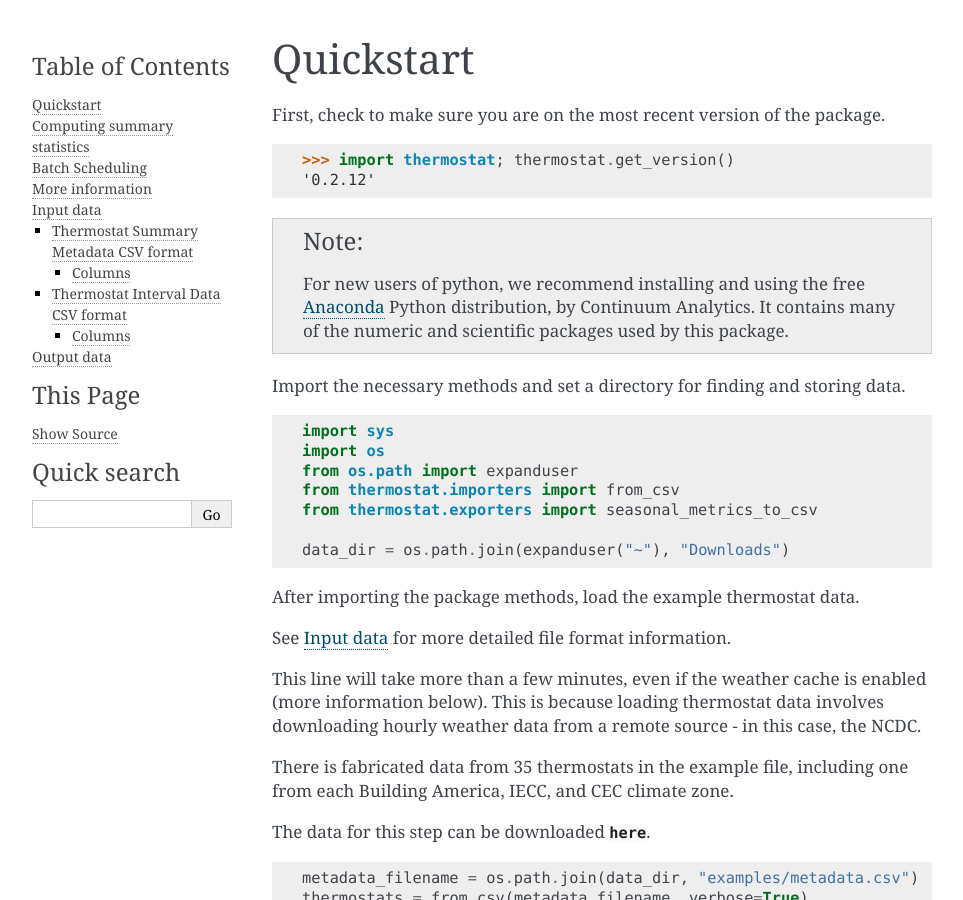
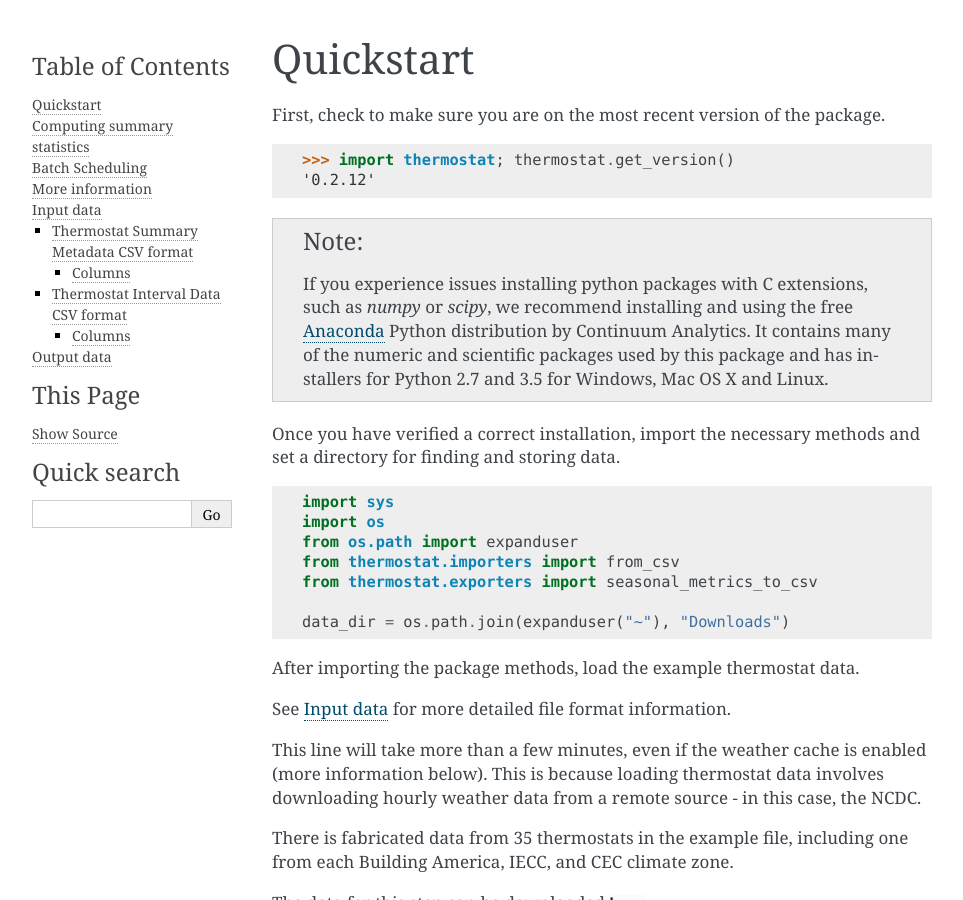
Before and after one commit to EPAENERGYSTAR/epathermostat, a Sphinx documentation site: the page built from docs/tutorial.rst, in a window 1280 px wide and 900 px high. Shown: the whole window, without its empty margins (148-1111 px from the left). Built offline with Sphinx 7.4.7, drawn with Linux system fonts in a browser that asks for light colours.

Commit message:
Expand on anaconda

```diff
--- a/docs/tutorial.rst
+++ b/docs/tutorial.rst
@@ -8,15 +8,17 @@ First, check to make sure you are on the most recent version of the package.
     >>> import thermostat; thermostat.get_version()
     '0.2.12'
 
-
 .. note::
 
-    For new users of python, we recommend installing and using the free
-    `Anaconda <https://www.continuum.io/downloads>`_ Python distribution, by
+    If you experience issues installing python packages with C extensions, such
+    as `numpy` or `scipy`, we recommend installing and using the free
+    `Anaconda <https://www.continuum.io/downloads>`_ Python distribution by
     Continuum Analytics. It contains many of the numeric and scientific
-    packages used by this package.
+    packages used by this package and has installers for Python 2.7 and 3.5 for
+    Windows, Mac OS X and Linux.
 
-Import the necessary methods and set a directory for finding and storing data.
+Once you have verified a correct installation, import the necessary methods
+and set a directory for finding and storing data.
 
 .. code-block:: python
 
```
